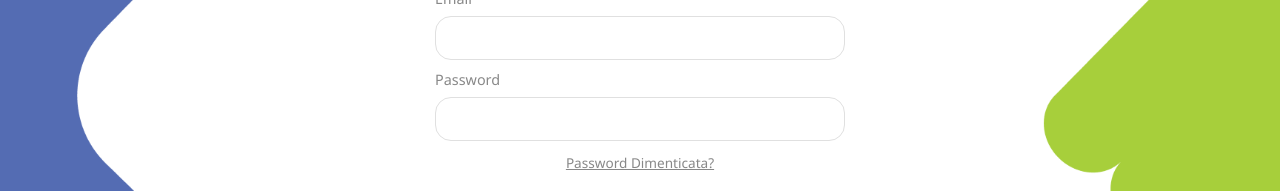
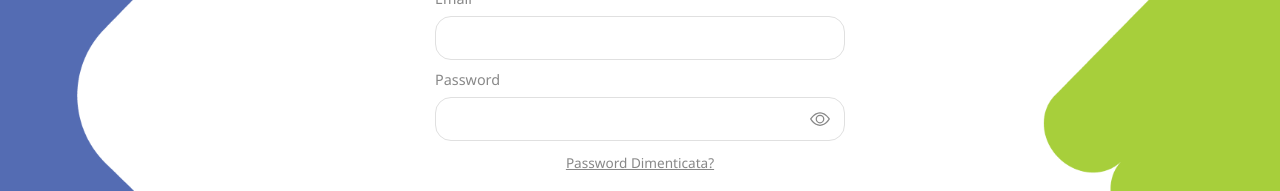
Before and after one commit to JFranciosi/packovery-frontend, an Angular app: page / in a window 1280 px wide. Shown: the part 392-583 px from the top of the page. Built offline with nearby package versions, Linux system fonts and the light colour scheme.

Commit message:
Refactor: update ngif and ngfor to @if @for

```diff
--- a/src/app/component/alert-creation/alert-creation.html
+++ b/src/app/component/alert-creation/alert-creation.html
@@ -110,10 +110,11 @@
             <div class="form-group">
                 <label>Tipologia</label>
                 <div class="type-selector">
-                    <button *ngFor="let t of alertTypes" class="type-btn" [class.selected]="alert.type === t"
-                        (click)="selectType(t)">
+                    @for (t of alertTypes; track t) {
+                    <button class="type-btn" [class.selected]="alert.type === t" (click)="selectType(t)">
                         {{ t }}
                     </button>
+                    }
                 </div>
             </div>
 
--- a/src/app/pages/active-signals/active-signals.html
+++ b/src/app/pages/active-signals/active-signals.html
@@ -95,7 +95,8 @@
         <h2 class="page-title">Segnalazioni ricevute</h2>
 
         <div class="signals-list">
-            <div class="signal-card" *ngFor="let s of signals">
+            @for (s of signals; track s.id) {
+            <div class="signal-card">
                 <div class="signal-icon">
                     <svg width="32" height="32" viewBox="0 0 24 24" fill="none" stroke="currentColor" stroke-width="2"
                         stroke-linecap="round" stroke-linejoin="round">
@@ -131,6 +132,7 @@
                     </button>
                 </div>
             </div>
+            }
         </div>
     </main>
 </div>
--- a/src/app/pages/alert-configurator/alert-configurator.html
+++ b/src/app/pages/alert-configurator/alert-configurator.html
@@ -116,7 +116,8 @@
                     </tr>
                 </thead>
                 <tbody>
-                    <tr *ngFor="let alert of alerts">
+                    @for (alert of alerts; track $index) {
+                    <tr>
                         <td class="col-name" data-label="Nome">{{ alert.name }}</td>
                         <td class="col-date" data-label="Data creazione">{{ alert.createdDate }}</td>
                         <td class="col-type" data-label="Tipologia">{{ alert.type }}</td>
@@ -150,6 +151,7 @@
                             </div>
                         </td>
                     </tr>
+                    }
                 </tbody>
             </table>
         </div>
--- a/src/app/pages/login/login.css
+++ b/src/app/pages/login/login.css
@@ -59,6 +59,28 @@
 
 .form-group {
     margin-bottom: 10px;
+    position: relative;
+}
+
+.input-wrapper {
+    position: relative;
+    width: 100%;
+}
+
+.password-toggle-icon {
+    position: absolute;
+    right: 15px;
+    top: 50%;
+    transform: translateY(-50%);
+    cursor: pointer;
+    color: #888;
+    display: flex;
+    align-items: center;
+    justify-content: center;
+}
+
+.password-toggle-icon:hover {
+    color: #5C6BC0;
 }
 
 .form-group label {
--- a/src/app/pages/login/login.html
+++ b/src/app/pages/login/login.html
@@ -15,15 +15,41 @@
                 <input type="email" id="email" name="email" class="form-control" [(ngModel)]="email" required>
             </div>
 
-            <div class="form-group">
+            <div class="form-group password-group">
                 <label for="password">Password</label>
-                <input type="password" id="password" name="password" class="form-control" [(ngModel)]="password"
-                    required>
+                <div class="input-wrapper">
+                    <input [type]="passwordFieldType" id="password" name="password" class="form-control"
+                        [(ngModel)]="password" required>
+                    <span class="password-toggle-icon" (click)="togglePasswordVisibility()">
+                        @if (passwordFieldType === 'password') {
+                        <svg xmlns="http://www.w3.org/2000/svg" width="20" height="20" fill="currentColor"
+                            viewBox="0 0 16 16">
+                            <path
+                                d="M16 8s-3-5.5-8-5.5S0 8 0 8s3 5.5 8 5.5S16 8 16 8zM1.173 8a13.133 13.133 0 0 1 1.66-2.043C4.12 4.668 5.88 3.5 8 3.5c2.12 0 3.879 1.168 5.168 2.457A13.133 13.133 0 0 1 14.828 8c-.058.087-.122.183-.195.288-.335.48-.83 1.12-1.465 1.755C11.879 11.332 10.119 12.5 8 12.5c-2.12 0-3.879-1.168-5.168-2.457A13.134 13.134 0 0 1 1.172 8z" />
+                            <path
+                                d="M8 5.5a2.5 2.5 0 1 0 0 5 2.5 2.5 0 0 0 0-5zM4.5 8a3.5 3.5 0 1 1 7 0 3.5 3.5 0 0 1-7 0z" />
+                        </svg>
+                        }
+                        @if (passwordFieldType === 'text') {
+                        <svg xmlns="http://www.w3.org/2000/svg" width="20" height="20" fill="currentColor"
+                            viewBox="0 0 16 16">
+                            <path
+                                d="M13.359 11.238C15.06 9.72 16 8 16 8s-3-5.5-8-5.5a7.028 7.028 0 0 0-2.79.588l.77.771A5.944 5.944 0 0 1 8 3.5c2.12 0 3.879 1.168 5.168 2.457A13.134 13.134 0 0 1 14.828 8c-.058.087-.122.183-.195.288-.335.48-.83 1.12-1.465 1.755-.165.165-.337.328-.517.486l.708.709z" />
+                            <path
+                                d="M11.297 9.176a3.5 3.5 0 0 0-4.474-4.474l.823.823a2.5 2.5 0 0 1 2.829 2.829l.822.822zm-2.943 1.299.822.822a3.5 3.5 0 0 1-4.474-4.474l.823.823a2.5 2.5 0 0 0 2.829 2.829z" />
+                            <path
+                                d="M3.35 5.47c-.18.16-.353.322-.518.487A13.134 13.134 0 0 0 1.172 8l.195.288c.335.48.83 1.12 1.465 1.755C4.121 11.332 5.881 12.5 8 12.5c.716 0 1.39-.133 2.02-.36l.77.772A7.029 7.029 0 0 1 8 13.5C3 13.5 0 8 0 8s.939-1.721 2.641-3.238l.708.709zm10.296 8.884-12-12 .708-.708 12 12-.708.708z" />
+                        </svg>
+                        }
+                    </span>
+                </div>
             </div>
 
-            <div class="error-message" *ngIf="errorMessage" style="color: red; margin-bottom: 10px;">
+            @if (errorMessage) {
+            <div class="error-message" style="color: red; margin-bottom: 10px;">
                 {{ errorMessage }}
             </div>
+            }
 
             <div class="forgot-password">
                 <a href="/forgot-password">Password Dimenticata?</a>
--- a/src/app/pages/login/login.ts
+++ b/src/app/pages/login/login.ts
@@ -18,6 +18,11 @@
   email = '';
   password = '';
   errorMessage = '';
+  passwordFieldType: string = 'password';
+
+  togglePasswordVisibility(): void {
+    this.passwordFieldType = this.passwordFieldType === 'password' ? 'text' : 'password';
+  }
 
   login() {
     this.authService.login({ email: this.email, password: this.password }).subscribe({
--- a/src/app/pages/order-details/order-details.html
+++ b/src/app/pages/order-details/order-details.html
@@ -210,13 +210,14 @@
         </div>
 
         <div class="chat-messages">
-            <div *ngFor="let msg of messages" class="message" [class.user]="msg.sender === 'user'"
-                [class.rider]="msg.sender === 'rider'">
+            @for (msg of messages; track $index) {
+            <div class="message" [class.user]="msg.sender === 'user'" [class.rider]="msg.sender === 'rider'">
                 <div class="msg-bubble">
                     {{ msg.text }}
                 </div>
                 <div class="msg-time">{{ msg.time }}</div>
             </div>
+            }
         </div>
 
         <div class="chat-input-area">
```
Also changed, not shown: src/app/pages/order-search/order-search.html (+46 -19 lines).
